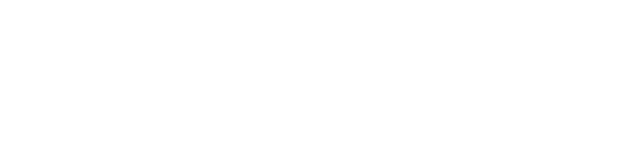
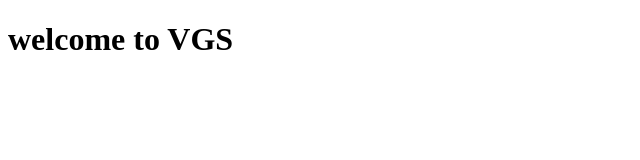
Before and after one commit to GitVladimira/GitVladimira.github.io, a plain HTML site: page index.html in a window 1280 px wide. Shown: the whole page, without its empty margins (0-640 px from the left). Drawn offline with Linux system fonts and the light colour scheme.

Commit message:
Update index.html

```diff
--- a/index.html
+++ b/index.html
@@ -4,9 +4,10 @@
   <meta charset="UTF-8">
   <meta http-equiv="X-UA-Compatible" content="IE=edge">
   <meta name="viewport" content="width=device-width, initial-scale=1.0">
-  <title>Document</title>
+  <title>VGS</title>
 </head>
 <body>
+  <h1>welcome to VGS</h1>
 
 </body>
 </html>
```
